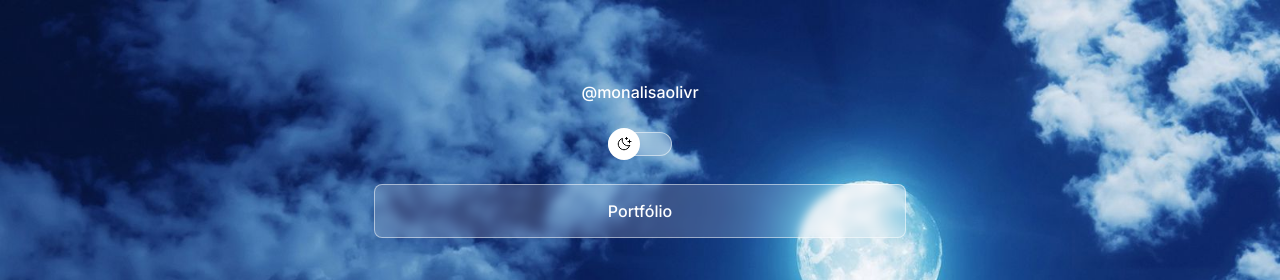
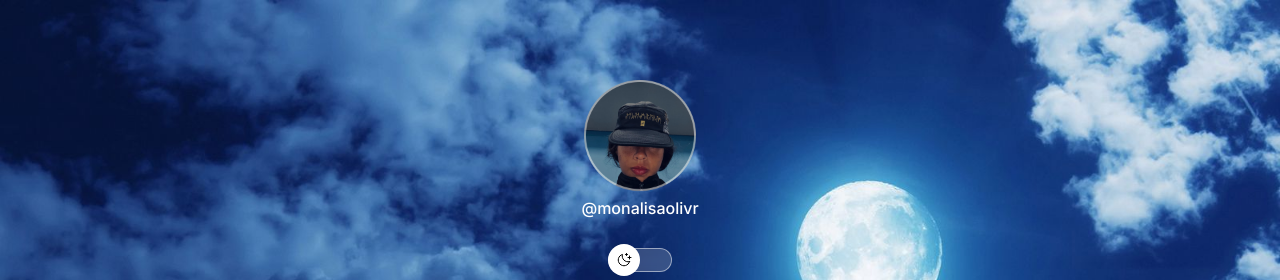
Before and after one commit to monalisaolivr/projetodev, a plain HTML site: page index.html in a window 1280 px wide. Shown: the top 280 px of the page. Drawn offline with nearby package versions, Linux system fonts and the light colour scheme.

Commit message:
add profile

```diff
--- a/index.html
+++ b/index.html
@@ -15,6 +15,7 @@
   <body>
     <div id="container">
       <div id="profile">
+        <img src="./assets/avatar-light.png">
         <p>@monalisaolivr</p>
       </div>
 
```
